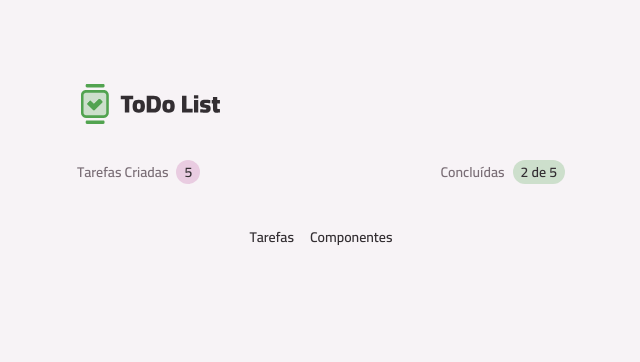
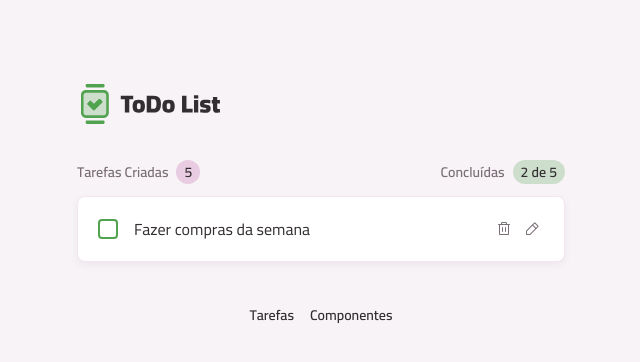
Before and after one commit to YasminFerrariDias/todo-list, a React (Vite) app: page / in a window 1280 px wide. Shown: the top 362 px of the page, without its empty margins (319-959 px from the left). Built offline with nearby package versions, Linux system fonts and the light colour scheme.

Commit message:
Criando o componene da tarefa

```diff
--- /dev/null
+++ b/src/core-components/task-item.tsx
@@ -0,0 +1,46 @@
+import React from "react";
+import ButtonIcon from "../components/button-icon";
+import Card from "../components/card";
+import InputCheckbox from "../components/input-checkbox";
+import Text from "../components/text";
+
+import TrashIcon from "../assets/icons/trash.svg?react";
+import PencilIcon from "../assets/icons/pencil.svg?react";
+import InputText from "../components/input-text";
+import XIcon from "../assets/icons/x.svg?react";
+import CheckIcon from "../assets/icons/check.svg?react";
+
+export default function TaskItem() {
+  const [isEditing, setIsEditing] = React.useState(false)
+
+  function handleEditTask() {
+    setIsEditing(true)
+  }
+
+  function handleExitEditTask() {
+    setIsEditing(false)
+  }
+
+  return (
+    <Card size="md" className="flex items-center gap-4">
+      {!isEditing ?
+        <>
+          <InputCheckbox />
+          <Text className="flex-1">Fazer compras da semana</Text>
+          <div className="flex gap-1">
+            <ButtonIcon icon={TrashIcon} variant={"tertiary"} />
+            <ButtonIcon icon={PencilIcon} variant={"tertiary"} onClick={handleEditTask} />
+          </div>
+        </>
+        :
+        <>
+          <InputText className="flex-1" />
+          <div className="flex gap-1">
+            <ButtonIcon icon={XIcon} variant={"secondary"} onClick={handleExitEditTask} />
+            <ButtonIcon icon={CheckIcon} variant={"primary"} />
+          </div>
+        </>
+      }
+    </Card>
+  )
+}
--- a/src/pages/page-home.tsx
+++ b/src/pages/page-home.tsx
@@ -1,4 +1,5 @@
 import Container from "../components/container";
+import TaskItem from "../core-components/task-item";
 import TasksSummary from "../core-components/tasks-summary";
 
 export default function PageHome() {
@@ -7,6 +8,8 @@ export default function PageHome() {
       <header className="flex items-center justify-between">
         <TasksSummary />
       </header>
+
+      <TaskItem />
     </Container>
   )
 }
```
